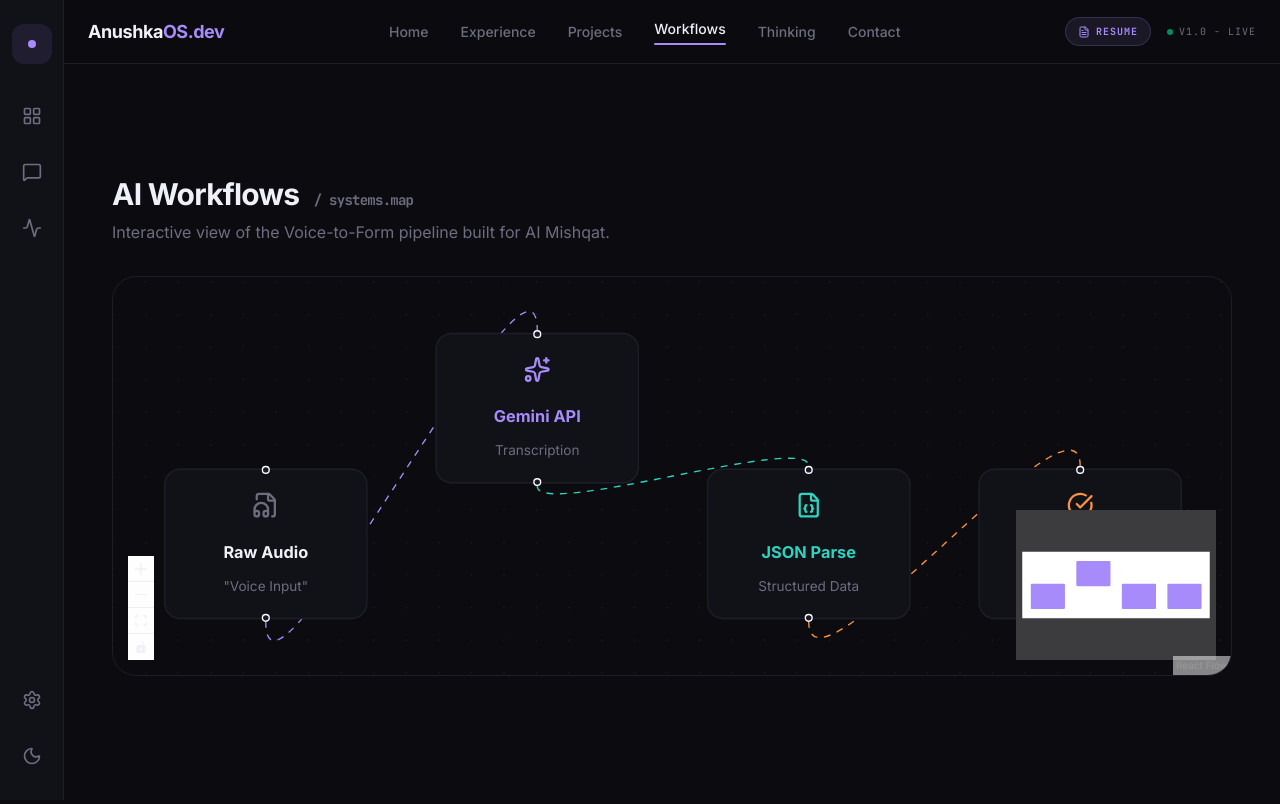
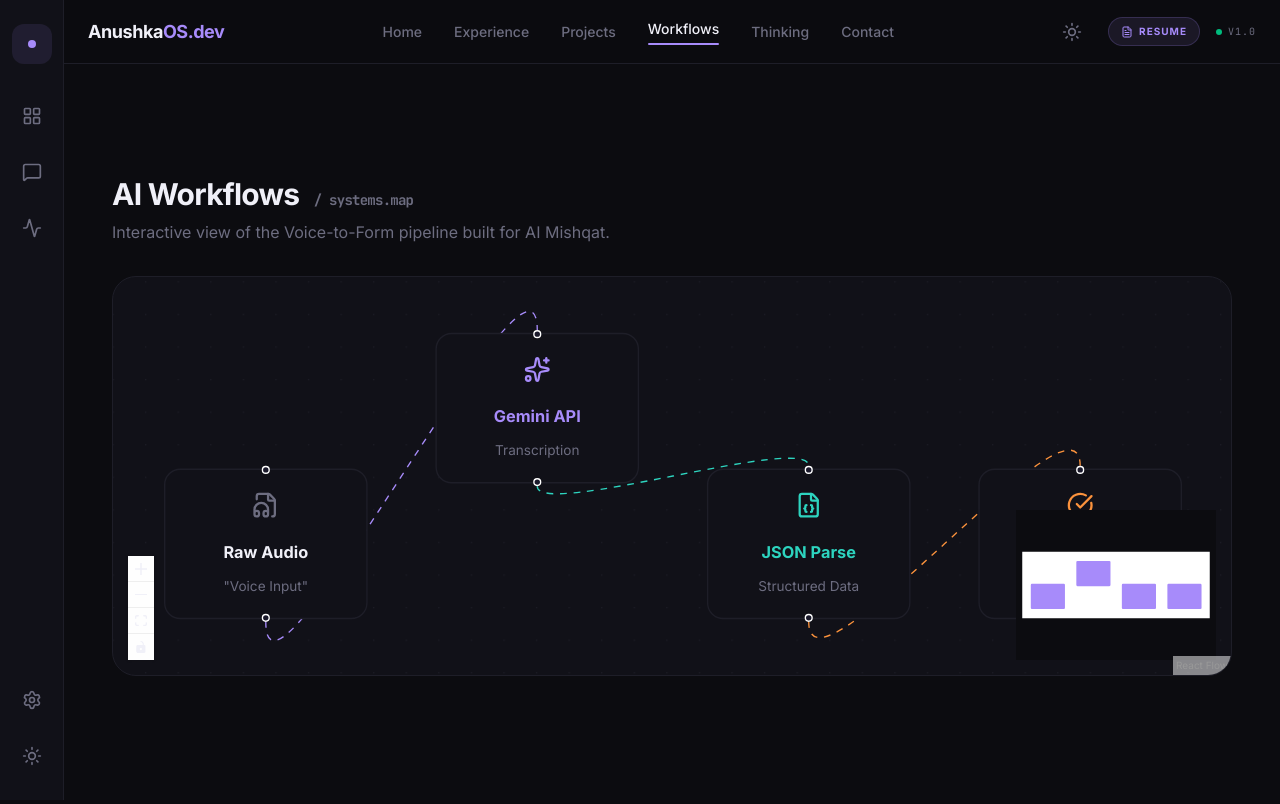
Before and after one commit to anushkasagvekar4/anushkas_portfolio, a Next.js app in the folder anushkas_portfolio/: page /workflows in a window 1280 px wide. Built offline with nearby package versions, Linux system fonts and the light colour scheme.

Commit message:
completed the implementation of Light Mode and Full Global Responsiveness for pages

```diff
--- a/anushkas_portfolio/app/contact/page.tsx
+++ b/anushkas_portfolio/app/contact/page.tsx
@@ -155,14 +155,14 @@
           </div>
 
           {/* Decorative Terminal Element */}
-          <div className="rounded-2xl border border-border bg-[#0c0c10] p-6 font-mono text-xs shadow-xl h-full flex flex-col">
+          <div className="rounded-2xl border border-border bg-slate-950 p-6 font-mono text-xs shadow-xl h-full flex flex-col">
             <div className="flex gap-2 mb-4">
               <div className="h-2.5 w-2.5 rounded-full bg-destructive/80" />
               <div className="h-2.5 w-2.5 rounded-full bg-yellow-500/80" />
               <div className="h-2.5 w-2.5 rounded-full bg-emerald-500/80" />
             </div>
             <div className="text-muted-foreground leading-relaxed">
-              <span className="text-primary">~</span> ssh root@anushkaos.dev<br/>
+              <span className="text-secondary">~</span> ssh root@anushkaos.dev<br/>
               password: <span className="text-muted-foreground/30">********</span><br/>
               <span className="text-[#2dd4bf] mt-2 block">Welcome to the system. Running diagnostic ping... OK.</span>
             </div>
@@ -171,7 +171,7 @@
       </div>
 
       {/* Background glow */}
-      <div className="absolute top-1/2 left-1/2 -translate-x-1/2 -translate-y-1/2 w-full h-[600px] max-w-4xl bg-primary/5 blur-[120px] rounded-full pointer-events-none" />
+      <div className="absolute top-1/2 left-1/2 -translate-x-1/2 -translate-y-1/2 w-full h-[600px] max-w-4xl bg-primary/10 blur-[120px] rounded-full pointer-events-none opacity-50 dark:opacity-100" />
     </section>
   );
 }
--- a/anushkas_portfolio/app/globals.css
+++ b/anushkas_portfolio/app/globals.css
@@ -1,6 +1,36 @@
 @import "tailwindcss";
 
 :root {
+  /* Light Mode Palette */
+  --background: #fafafa;
+  --foreground: #0f172a;
+  --card: #ffffff;
+  --card-foreground: #0f172a;
+  --popover: #ffffff;
+  --popover-foreground: #0f172a;
+  --primary: #8b5cf6;
+  --primary-foreground: #ffffff;
+  --secondary: #f1f5f9;
+  --secondary-foreground: #1e293b;
+  --muted: #f1f5f9;
+  --muted-foreground: #64748b;
+  --accent: #f1f5f9;
+  --accent-foreground: #1e293b;
+  --destructive: #ef4444;
+  --destructive-foreground: #ffffff;
+  --border: #e2e8f0;
+  --input: #e2e8f0;
+  --ring: #8b5cf6;
+  --radius: 0.75rem;
+
+  /* Accent Colors */
+  --ai-badge: #0d9488;
+  --fullstack-badge: #ea580c;
+  --automation-badge: #8b5cf6;
+}
+
+.dark {
+  /* Dark Mode Palette */
   --background: #0c0c10;
   --foreground: #f0f0f8;
   --card: #111118;
@@ -20,7 +50,6 @@
   --border: #1e1e28;
   --input: #1e1e28;
   --ring: #a78bfa;
-  --radius: 0.75rem;
 
   /* Accent Colors */
   --ai-badge: #2dd4bf;
--- a/anushkas_portfolio/app/layout.tsx
+++ b/anushkas_portfolio/app/layout.tsx
@@ -2,6 +2,7 @@
 import { Inter, JetBrains_Mono } from "next/font/google";
 import "./globals.css";
 import { MainLayout } from "@/components/layout/main-layout";
+import { ThemeProvider } from "@/components/theme-provider";
 
 const inter = Inter({
   subsets: ["latin"],
@@ -24,11 +25,13 @@
   children: React.ReactNode;
 }>) {
   return (
-    <html lang="en" className="dark scroll-smooth" data-scroll-behavior="smooth">
+    <html lang="en" suppressHydrationWarning className="scroll-smooth" data-scroll-behavior="smooth">
       <body
         className={`${inter.variable} ${jetbrainsMono.variable} font-sans bg-background text-foreground min-h-screen selection:bg-primary/20`}
       >
-        <MainLayout>{children}</MainLayout>
+        <ThemeProvider attribute="class" defaultTheme="dark" enableSystem>
+          <MainLayout>{children}</MainLayout>
+        </ThemeProvider>
       </body>
     </html>
   );
--- a/anushkas_portfolio/components/layout/navbar.tsx
+++ b/anushkas_portfolio/components/layout/navbar.tsx
@@ -3,7 +3,9 @@
 import Link from "next/link";
 import { usePathname } from "next/navigation";
 import { cn } from "@/lib/utils";
-import { FileText } from "lucide-react";
+import { useState, useEffect } from "react";
+import { FileText, Menu, X, Sun, Moon } from "lucide-react";
+import { useTheme } from "next-themes";
 
 const links = [
   { label: "Home", href: "/" },
@@ -14,18 +16,27 @@
   { label: "Contact", href: "/contact" },
 ];
 
-
 export function Navbar() {
   const pathname = usePathname();
+  const { theme, setTheme } = useTheme();
+  const [isOpen, setIsOpen] = useState(false);
+  const [mounted, setMounted] = useState(false);
+
+  useEffect(() => {
+    setMounted(true);
+  }, []);
+
+  if (!mounted) return null;
 
   return (
-    <header className="fixed right-0 top-0 z-40 flex h-16 w-full items-center justify-between border-b border-border bg-background/80 px-6 backdrop-blur-md md:left-16 md:w-auto">
+    <header className="fixed right-0 top-0 z-50 flex h-16 w-full items-center justify-between border-b border-border bg-background/80 px-6 backdrop-blur-md md:left-16 md:w-auto">
       <div className="flex items-center gap-4">
         <Link href="/" className="text-lg font-bold tracking-tight text-foreground">
           Anushka<span className="text-primary">OS.dev</span>
         </Link>
       </div>
 
+      {/* Desktop Navigation */}
       <nav className="hidden items-center gap-8 md:flex">
         {links.map((link) => {
           const isActive = pathname === link.href;
@@ -47,21 +58,72 @@
         })}
       </nav>
 
-      <div className="flex items-center gap-4 text-[10px] font-mono uppercase tracking-widest text-muted-foreground">
+      <div className="flex items-center gap-4">
+        {/* Theme Toggle (Universal visibility) */}
+        <button
+          onClick={() => setTheme(theme === "dark" ? "light" : "dark")}
+          className="flex h-10 w-10 items-center justify-center rounded-xl text-muted-foreground transition-all duration-200 hover:bg-muted hover:text-foreground hover:scale-105 active:scale-95"
+          aria-label="Toggle theme"
+        >
+          {theme === "dark" ? <Sun size={20} /> : <Moon size={20} />}
+        </button>
+
         <a
           href="https://lingering-sound-567.linkyhost.com"
           target="_blank"
           rel="noopener noreferrer"
-          className="hidden md:flex items-center gap-1.5 rounded-full border border-primary/20 bg-primary/10 px-3 py-1.5 font-bold text-primary transition-all hover:bg-primary/20"
+          className="hidden md:flex items-center gap-1.5 rounded-full border border-primary/20 bg-primary/10 px-3 py-1.5 text-[10px] font-bold text-primary transition-all hover:bg-primary/20 uppercase tracking-widest"
         >
           <FileText size={12} />
           <span>Resume</span>
         </a>
-        <span className="flex items-center gap-1.5">
+
+        {/* Mobile Menu Toggle */}
+        <button
+          onClick={() => setIsOpen(!isOpen)}
+          className="flex h-10 w-10 items-center justify-center rounded-xl text-muted-foreground transition-colors hover:bg-muted hover:text-foreground md:hidden"
+        >
+          {isOpen ? <X size={20} /> : <Menu size={20} />}
+        </button>
+
+        <span className="hidden items-center gap-1.5 text-[10px] font-mono uppercase tracking-widest text-muted-foreground md:flex">
           <span className="h-1.5 w-1.5 rounded-full bg-emerald-500 animate-pulse" />
-          v1.0 - Live
+          v1.0
         </span>
       </div>
+
+      {/* Mobile Navigation Dropdown */}
+      {isOpen && (
+        <div className="absolute left-0 top-16 w-full border-b border-border bg-background p-6 shadow-xl md:hidden">
+          <nav className="flex flex-col gap-4">
+            {links.map((link) => {
+              const isActive = pathname === link.href;
+              return (
+                <Link
+                  key={link.href}
+                  href={link.href}
+                  onClick={() => setIsOpen(false)}
+                  className={cn(
+                    "text-lg font-medium transition-colors",
+                    isActive ? "text-primary" : "text-muted-foreground"
+                  )}
+                >
+                  {link.label}
+                </Link>
+              );
+            })}
+            <a
+              href="https://lingering-sound-567.linkyhost.com"
+              target="_blank"
+              rel="noopener noreferrer"
+              className="mt-2 flex items-center justify-center gap-2 rounded-xl bg-primary/10 py-3 text-sm font-bold text-primary"
+            >
+              <FileText size={18} />
+              Resume
+            </a>
+          </nav>
+        </div>
+      )}
     </header>
   );
 }
--- a/anushkas_portfolio/components/layout/sidebar.tsx
+++ b/anushkas_portfolio/components/layout/sidebar.tsx
@@ -5,6 +5,8 @@
 import { LayoutGrid, MessageSquare, Activity, Settings, Sun, Moon } from "lucide-react";
 import { cn } from "@/lib/utils";
 import { useState, useEffect } from "react";
+
+import { useTheme } from "next-themes";
 
 const navItems = [
   { icon: LayoutGrid, label: "Dashboard", href: "/" },
@@ -14,6 +16,7 @@
 
 export function Sidebar() {
   const pathname = usePathname();
+  const { theme, setTheme } = useTheme();
   const [mounted, setMounted] = useState(false);
 
   useEffect(() => {
@@ -57,8 +60,12 @@
         <button className="flex h-10 w-10 items-center justify-center rounded-xl text-muted-foreground transition-colors hover:bg-muted hover:text-foreground">
           <Settings size={20} />
         </button>
-        <button className="flex h-10 w-10 items-center justify-center rounded-xl text-muted-foreground transition-colors hover:bg-muted hover:text-foreground">
-          <Moon size={20} />
+        <button
+          onClick={() => setTheme(theme === "dark" ? "light" : "dark")}
+          className="flex h-10 w-10 items-center justify-center rounded-xl text-muted-foreground transition-colors hover:bg-muted hover:text-foreground"
+          aria-label="Toggle theme"
+        >
+          {theme === "dark" ? <Sun size={20} /> : <Moon size={20} />}
         </button>
       </div>
     </aside>
--- a/anushkas_portfolio/components/sections/workflow-viz.tsx
+++ b/anushkas_portfolio/components/sections/workflow-viz.tsx
@@ -18,9 +18,9 @@
 
 // Custom node styles to match the OS theme
 const nodeStyle = {
-  background: "#111118",
-  color: "#f0f0f8",
-  border: "1px solid #1e1e28",
+  background: "var(--card)",
+  color: "var(--foreground)",
+  border: "1px solid var(--border)",
   borderRadius: "12px",
   padding: "16px",
   fontSize: "12px",
@@ -117,7 +117,7 @@
         </p>
       </div>
 
-      <div className="h-[400px] w-full rounded-3xl border border-border bg-[#0c0c10] overflow-hidden relative">
+      <div className="h-[400px] w-full rounded-3xl border border-border bg-card overflow-hidden relative">
         <ReactFlow
           nodes={nodes}
           edges={edges}
@@ -129,11 +129,11 @@
         >
           <Controls className="bg-card border-border fill-foreground" />
           <MiniMap
-            nodeColor="#a78bfa"
-            maskColor="rgba(12, 12, 16, 0.8)"
+            nodeColor="var(--primary)"
+            maskColor="var(--background)"
             className="bg-card border-border"
           />
-          <Background variant={BackgroundVariant.Dots} gap={24} size={1} color="#1e1e28" />
+          <Background variant={BackgroundVariant.Dots} gap={24} size={1} color="var(--border)" />
         </ReactFlow>
       </div>
     </section>
--- /dev/null
+++ b/anushkas_portfolio/components/theme-provider.tsx
@@ -0,0 +1,9 @@
+"use client";
+
+import * as React from "react";
+import { ThemeProvider as NextThemesProvider } from "next-themes";
+import type { ThemeProviderProps } from "next-themes";
+
+export function ThemeProvider({ children, ...props }: ThemeProviderProps) {
+  return <NextThemesProvider {...props}>{children}</NextThemesProvider>;
+}
--- a/anushkas_portfolio/package.json
+++ b/anushkas_portfolio/package.json
@@ -16,6 +16,7 @@
     "lucide-react": "^1.8.0",
     "mongodb": "^7.1.1",
     "next": "16.2.4",
+    "next-themes": "^0.4.6",
     "react": "19.2.4",
     "react-dom": "19.2.4",
     "tailwind-merge": "^3.5.0"
```
Also changed, not shown: 1 other file (tests, documents, lock files or other folders).
